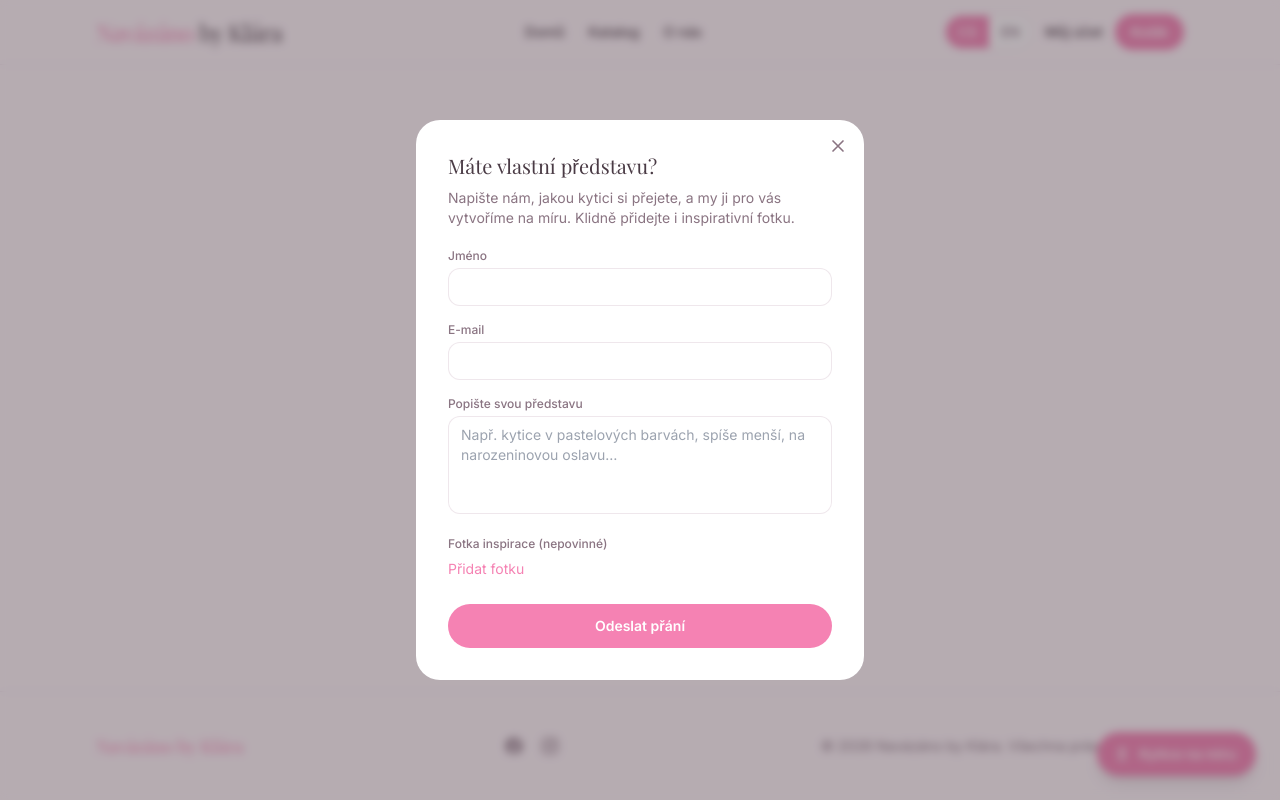
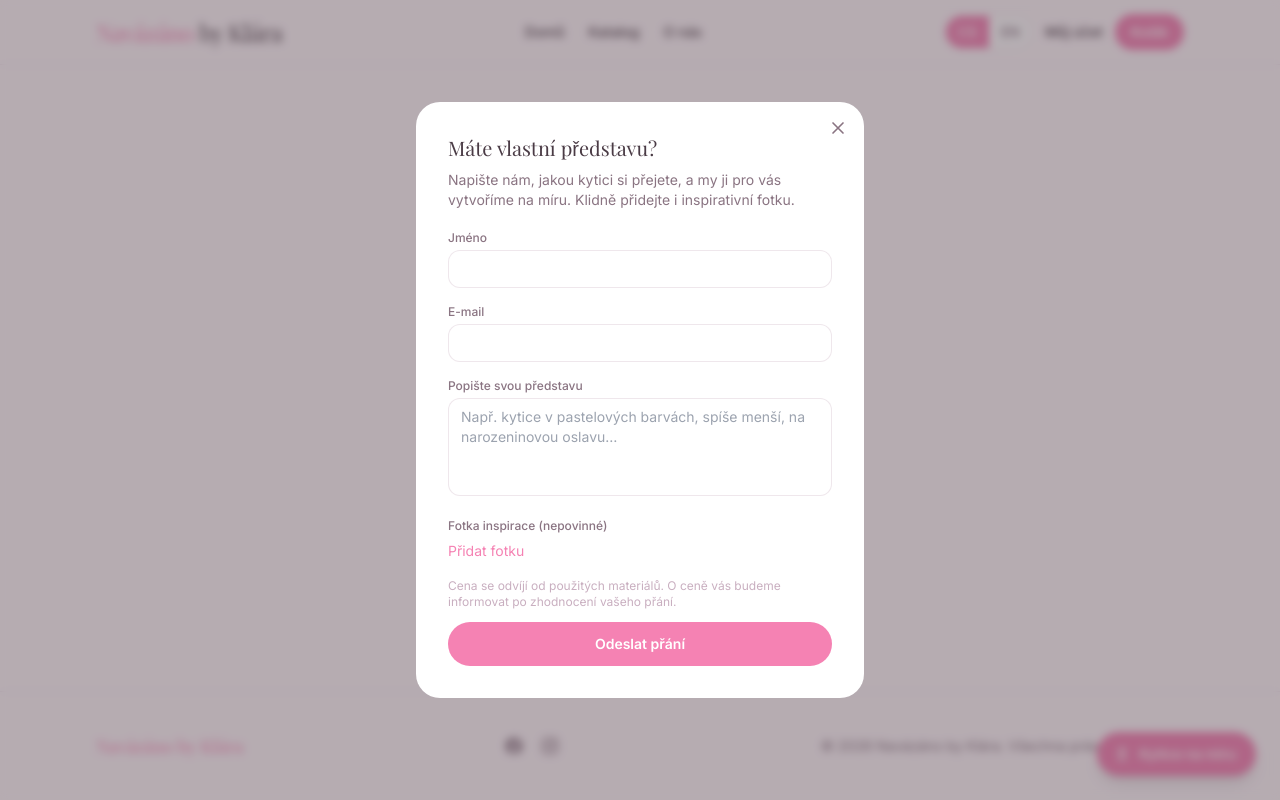
Before and after one commit to bastiansebastian101-cell/navazano-klarka, a Next.js app: page /ucet in a window 1280 px wide. Built offline with nearby package versions, Linux system fonts and the light colour scheme; a web font is replaced by a local one.

Commit message:
feat: add pricing disclaimer note to custom-bouquet popup

```diff
--- a/src/components/shop/CustomBouquetPopup.tsx
+++ b/src/components/shop/CustomBouquetPopup.tsx
@@ -189,10 +189,12 @@ export function CustomBouquetPopup() {
 
                 {error && <p className="mt-3 text-sm text-red-600">{error}</p>}
 
+                <p className="mt-4 text-xs text-ink-lighter">{t.customRequest.priceNote}</p>
+
                 <button
                   type="submit"
                   disabled={submitting || uploading}
-                  className="mt-6 w-full bg-brand hover:bg-brand-hover disabled:opacity-60 text-white text-sm font-semibold py-3 rounded-full transition-colors"
+                  className="mt-3 w-full bg-brand hover:bg-brand-hover disabled:opacity-60 text-white text-sm font-semibold py-3 rounded-full transition-colors"
                 >
                   {submitting ? t.customRequest.submitting : t.customRequest.submit}
                 </button>
--- a/src/translations/cs.ts
+++ b/src/translations/cs.ts
@@ -163,6 +163,7 @@ export const cs = {
     photoLabel: 'Fotka inspirace (nepovinné)',
     addPhoto: 'Přidat fotku',
     uploading: 'Nahrávám...',
+    priceNote: 'Cena se odvíjí od použitých materiálů. O ceně vás budeme informovat po zhodnocení vašeho přání.',
     submit: 'Odeslat přání',
     submitting: 'Odesílám...',
     successTitle: 'Děkujeme!',
--- a/src/translations/en.ts
+++ b/src/translations/en.ts
@@ -165,6 +165,7 @@ export const en: Translations = {
     photoLabel: 'Inspiration photo (optional)',
     addPhoto: 'Add photo',
     uploading: 'Uploading...',
+    priceNote: "The price depends on the materials used. We'll let you know the price after reviewing your request.",
     submit: 'Send request',
     submitting: 'Sending...',
     successTitle: 'Thank you!',
```
